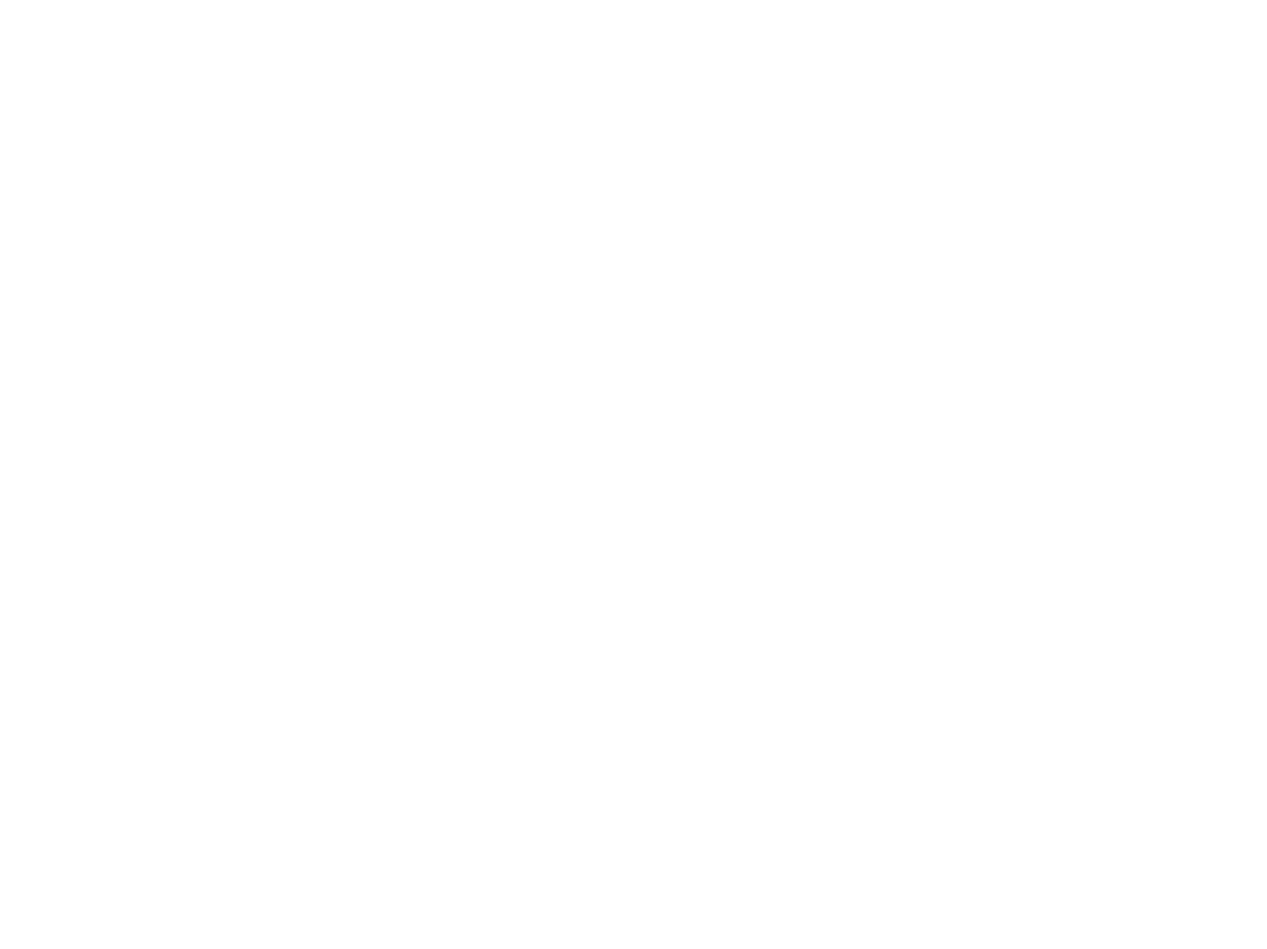
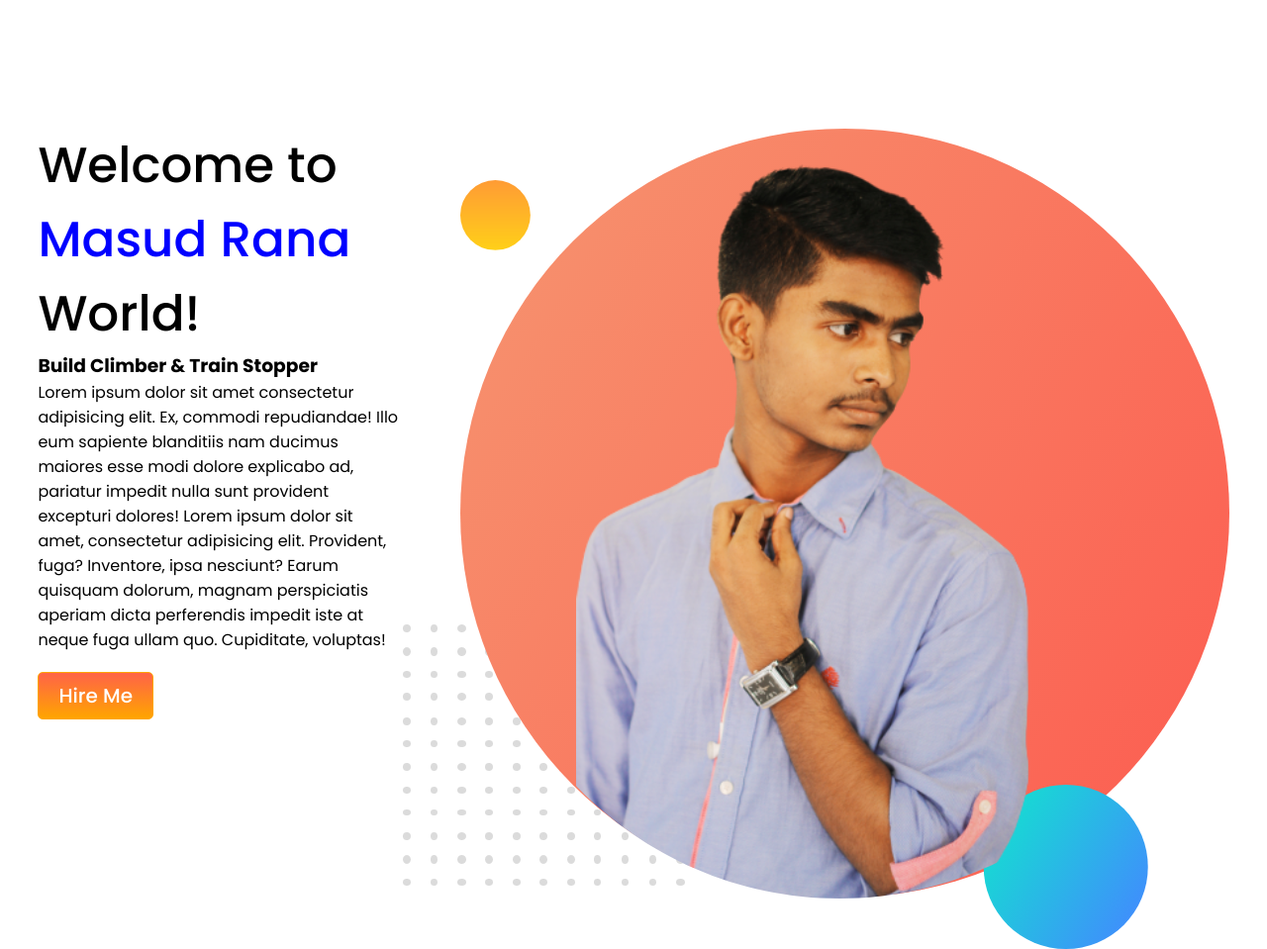
Before and after one commit to masudrana-dev/My-Portfolio, a plain HTML site: page index.html in a window 1280 px wide. Shown: the whole page at 99% size. Before the commit the page ends 800 px from the top, so only its background shows below. Drawn offline with Linux system fonts and the light colour scheme.

Commit message:
first half

```diff
--- /dev/null
+++ b/css/style.css
@@ -0,0 +1,45 @@
+*{
+    margin: 0;
+    padding: 0;
+    box-sizing: border-box;
+}
+body{
+    font-family: 'Poppins', sans-serif;
+}
+h1{
+    font-size: 50px;
+    font-weight: 500;
+}
+.span-color span{
+color: blue;
+}
+#Masud{
+        display: flex;
+        padding: 3%;
+        background-image: url(../image/top-banner.png) ;
+        background-position: center top;
+        background-size: cover;
+        background-repeat: no-repeat;
+        padding-top: 130px;
+}
+
+.image-part {
+    width: 100%;
+  }
+  .button {
+	text-decoration: navajowhite;
+	border: 1px solid orange;
+	padding: 8px 20px;
+	display: inline-block;
+	margin-top: 20px;
+	border-radius: 5px;
+background-image: linear-gradient(tomato,orange);
+	font-weight: 500;
+	font-size: 20px;
+    color: #fff;
+
+}
+.button:hover {
+	background: transparent;
+	color: orange;
+}
--- a/index.html
+++ b/index.html
@@ -4,9 +4,28 @@
     <meta charset="UTF-8">
     <meta http-equiv="X-UA-Compatible" content="IE=edge">
     <meta name="viewport" content="width=device-width, initial-scale=1.0">
-    <title>Document</title>
+    <title>Masud Portfolio</title>
+    <!-- google fonts -->
+    <link rel="preconnect" href="https://fonts.googleapis.com">
+    <link rel="preconnect" href="https://fonts.gstatic.com" crossorigin>
+    <link href="https://fonts.googleapis.com/css2?family=Poppins:wght@400;500;600;700&display=swap" rel="stylesheet">
+    <!-- google fonts -->
+    <!-- css link -->
+    <link rel="stylesheet" href="css/style.css">
+    <!-- css link -->
 </head>
 <body>
-
+    <section id="Masud">
+            <div class="text-area">
+                <h1>Welcome to </h1>
+                    <h1 class="span-color"><span>Masud Rana</span> World!</h1>
+              <h3>Build Climber & Train Stopper</h3>
+              <p>Lorem ipsum dolor sit amet consectetur adipisicing elit. Ex, commodi repudiandae! Illo eum sapiente blanditiis nam ducimus maiores esse modi dolore explicabo ad, pariatur impedit nulla sunt provident excepturi dolores! Lorem ipsum dolor sit amet, consectetur adipisicing elit. Provident, fuga? Inventore, ipsa nesciunt? Earum quisquam dolorum, magnam perspiciatis aperiam dicta perferendis impedit iste at neque fuga ullam quo. Cupiditate, voluptas!</p>
+             <a href="https://www.linkedin.com/in/masud-rana-ba5a8818b/" target="blank" class="button">Hire Me</a>
+            </div>
+            <div class="image-part">
+                <img src="image/masud.png" alt="this is my photo">
+            </div>
+    </section>
 </body>
 </html>
```
Also changed, not shown: image/IMG_20200109_143947-removebg-preview.png (added), image/dream-bg.png (added), image/exp-bg.png (added), image/jhankar.png (added), image/jhankar2.png (added), image/masud.png (added), image/my-bg.png (added), image/my-bg2.png (added), image/top-banner.png (added), style.css (deleted).
